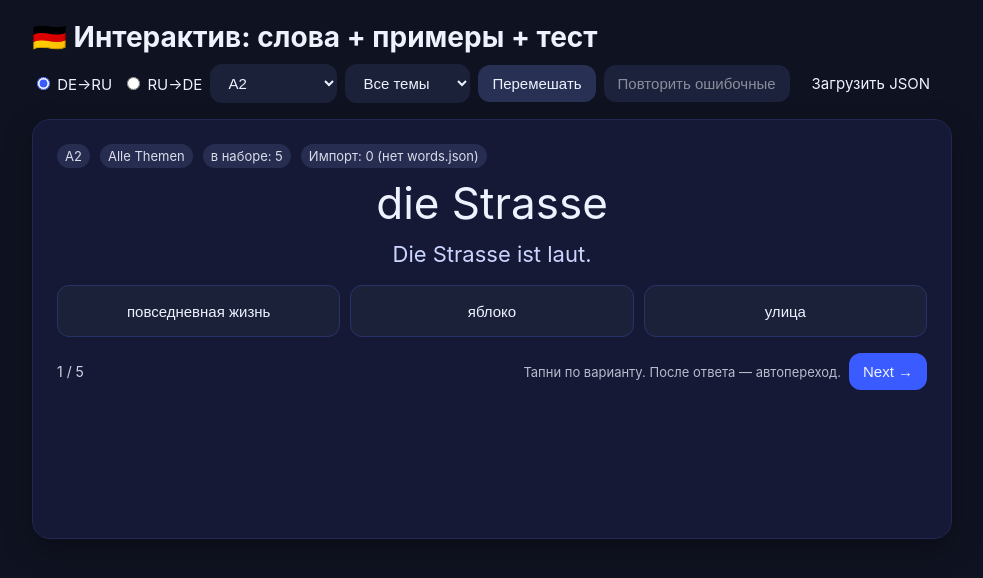
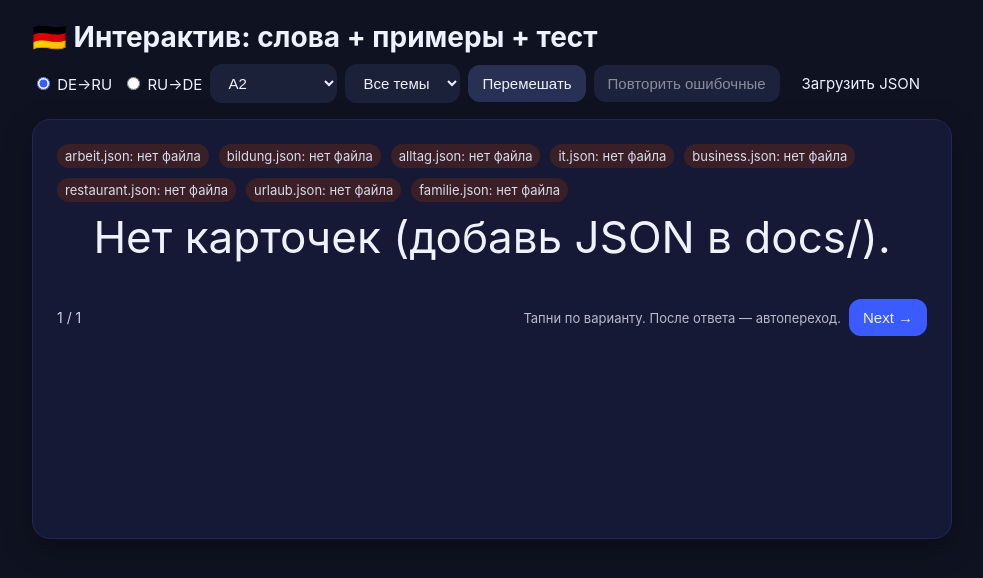
Before and after one commit to FessApostol/Deutschlernen, a plain HTML site: page docs/index.html in a window 1280 px wide. Shown: the whole page, without its empty margins (148-1131 px from the left). Drawn offline with Linux system fonts and the light colour scheme; no server answers.

Commit message:
Update index.html

```diff
--- a/docs/index.html
+++ b/docs/index.html
@@ -31,15 +31,15 @@
   /* ====== РАЗМЕРЫ ТЕКСТА (меняй тут) ====== */
   .prompt{
     /* ⬇️ увеличь/уменьши этот размер по вкусу */
-    font-size: clamp(26px, 6.2vw, 44px); /* БЫЛО 34px */
+    font-size: clamp(26px, 6.2vw, 44px);
     margin:8px 0 6px; line-height:1.25; word-break:break-word;
-    text-align:center;   /* центрируем слово */
+    text-align:center;
   }
   .example{
     /* ⬇️ увеличь/уменьши этот размер по вкусу */
-    font-size: clamp(16px, 3.8vw, 22px); /* БЫЛО 18px */
+    font-size: clamp(16px, 3.8vw, 22px);
     color:#cbd5ff; margin: 10px 0 18px;
-    text-align:center;   /* центрируем пример */
+    text-align:center;
   }
 
   .options{display:grid;grid-template-columns:1fr;gap:10px;width:100%;margin-top:8px}
@@ -74,18 +74,18 @@
       </select>
       <button class="secondary" id="btnShuffle">Перемешать</button>
       <button class="secondary" id="btnWrong" disabled>Повторить ошибочные</button>
+
+      <!-- Ручной импорт при желании -->
       <label class="secondary" for="fileInput" style="display:inline-block;padding:10px 14px;border-radius:12px;cursor:pointer;">Загрузить JSON</label>
       <input type="file" id="fileInput" accept=".json,application/json" />
-      <!-- Кнопки Next/таймер ПЕРЕНЕСЕНЫ ВНИЗ (во footer) -->
+      <!-- Кнопка Next с таймером внизу -->
     </div>
   </header>
 
   <div class="card">
-    <div class="level-topic">
-      <span class="badge" id="levelBadge">A2</span>
-      <span class="badge" id="topicBadge">Alltag</span>
-      <span class="badge" id="metaCount">—</span>
-      <span class="badge" id="importInfo" title="Сколько записей подгружено?">…</span>
+    <div class="level-topic" id="importBadges">
+      <!-- сюда выведем бейджи по файлам -->
+      <span class="badge">Загрузка словарей…</span>
     </div>
 
     <div class="prompt" id="prompt">—</div>
@@ -109,29 +109,20 @@
 /* ========= ПАРАМЕТРЫ ========= */
 var AUTONEXT_SECONDS = 4; // ⬅️ Таймер автоперехода в секундах. Можешь менять.
 
-/* ========= ДЕМО-БАЗА (для старта). Большую базу загрузим из words.json ========= */
-var DEFAULT = {
-  A2: [
-    {level:"A2",topic:"Alltag",de:"der Alltag",ru:"повседневная жизнь",ex_de:"Im Alltag trinke ich morgens Kaffee.",ex_ru:"В повседневной жизни я пью кофе по утрам."},
-    {level:"A2",topic:"Zeit",de:"die Stunde",ru:"час",ex_de:"Der Kurs dauert eine Stunde.",ex_ru:"Курс длится один час."},
-    {level:"A2",topic:"Essen",de:"der Apfel",ru:"яблоко",ex_de:"Ich esse einen Apfel.",ex_ru:"Я ем яблоко."},
-    {level:"A2",topic:"Stadt",de:"die Strasse",ru:"улица",ex_de:"Die Strasse ist laut.",ex_ru:"Улица шумная."},
-    {level:"A2",topic:"Gesundheit",de:"der Arzt",ru:"врач",ex_de:"Ich habe einen Termin beim Arzt.",ex_ru:"У меня запись к врачу."}
-  ],
-  B1: [
-    {level:"B1",topic:"Arbeit",de:"die Voraussetzung",ru:"условие, предпосылка",ex_de:"Deutschkenntnisse sind eine Voraussetzung.",ex_ru:"Знание немецкого — условие."},
-    {level:"B1",topic:"Reisen",de:"die Unterkunft",ru:"жильё",ex_de:"Wir suchen eine guenstige Unterkunft.",ex_ru:"Мы ищем недорогое жильё."},
-    {level:"B1",topic:"Kommunikation",de:"sich erkundigen",ru:"осведомляться, справляться",ex_de:"Ich erkundige mich nach dem Preis.",ex_ru:"Я узнаю цену."}
-  ],
-  B2: [
-    {level:"B2",topic:"Arbeit",de:"die Herausforderung",ru:"вызов, сложная задача",ex_de:"Die neue Stelle ist eine Herausforderung.",ex_ru:"Новая должность — вызов."},
-    {level:"B2",topic:"Politik",de:"die Massnahme",ru:"мера",ex_de:"Die Regierung beschliesst neue Massnahmen.",ex_ru:"Правительство принимает новые меры."},
-    {level:"B2",topic:"Wissenschaft",de:"die Erkenntnis",ru:"познание, вывод",ex_de:"Die Studie fuehrt zu neuer Erkenntnis.",ex_ru:"Исследование приводит к новому выводу."}
-  ]
-};
+/* ========= ФАЙЛЫ ТЕМ (лежать в той же папке docs/) ========= */
+var TOPIC_FILES = [
+  "arbeit.json",
+  "bildung.json",
+  "alltag.json",
+  "it.json",
+  "business.json",
+  "restaurant.json",
+  "urlaub.json",
+  "familie.json"
+];
 
 /* ========= СОСТОЯНИЕ ========= */
-var DATA = JSON.parse(JSON.stringify(DEFAULT));
+var DATA = {A2:[], B1:[], B2:[]};  // без дефолтных слов
 var mode = "de2ru";       // de2ru | ru2de
 var level = "A2";         // A2 | B1 | B2 | ALL
 var topic = "all";
@@ -139,7 +130,7 @@ var source = [];          // активные карточки
 var order = [];           // порядок индексов
 var pointer = 0;          // позиция
 var answeredWrong = {};   // { orderIndex: true }
-var wrongCounter = 0;     // ⬅️ счётчик ошибок для кнопки
+var wrongCounter = 0;     // счётчик ошибок для кнопки
 
 var countdownTimer = null, countdownTimeout = null, secondsLeft = AUTONEXT_SECONDS;
 
@@ -151,15 +142,12 @@ var btnWrong      = document.getElementById('btnWrong');
 var btnNext       = document.getElementById('btnNext');
 var fileInput     = document.getElementById('fileInput');
 
-var levelBadge    = document.getElementById('levelBadge');
-var topicBadge    = document.getElementById('topicBadge');
-var metaCount     = document.getElementById('metaCount');
-var importInfo    = document.getElementById('importInfo');
 var promptEl      = document.getElementById('prompt');
 var exampleEl     = document.getElementById('example');
 var optionsEl     = document.getElementById('options');
 var progressEl    = document.getElementById('progress');
 var errEl         = document.getElementById('err');
+var importBadges  = document.getElementById('importBadges');
 
 /* ========= УТИЛЫ ========= */
 function shuffle(arr){ for(var i=arr.length-1;i>0;i--){var j=Math.floor(Math.random()*(i+1)); var t=arr[i]; arr[i]=arr[j]; arr[j]=t;} return arr; }
@@ -184,19 +172,44 @@ function flatAllLevels(){ return [].concat(DATA.A2||[], DATA.B1||[], DATA.B2||[]
   // загрузка JSON вручную
   fileInput.addEventListener('change', onJsonChosen);
 
-  // автозагрузка words.json (если лежит рядом)
-  autoFetchWordsJSON();
-
-  rebuildTopics();
-  applyFilters();
+  // автоподгрузка всех файлов тем
+  loadTopicFiles();
 })();
 
-/* ==== автозагрузка words.json с GitHub Pages ==== */
-function autoFetchWordsJSON(){
-  fetch('words.json', {cache:'no-store'})
-    .then(function(r){ if(!r.ok) throw new Error('HTTP '+r.status); return r.json(); })
-    .then(function(arr){ var added = mergeImported(arr); importInfo.textContent = 'Импорт: '+added+' записей'; })
-    .catch(function(){ importInfo.textContent = 'Импорт: 0 (нет words.json)'; });
+/* ==== загрузка всех файлов по списку ==== */
+function loadTopicFiles(){
+  importBadges.innerHTML = "";
+  var loadedCount = 0;
+  TOPIC_FILES.forEach(function(fname){
+    fetch(fname+'?t='+(Date.now()), {cache:'no-store'})
+      .then(function(r){
+        if(!r.ok) throw new Error('HTTP '+r.status);
+        return r.json();
+      })
+      .then(function(arr){
+        var added = mergeImported(arr||[]);
+        badge(fname, 'ok', added+' шт');
+      })
+      .catch(function(err){
+        badge(fname, 'fail', 'нет файла');
+      })
+      .finally(function(){
+        loadedCount++;
+        if (loadedCount===TOPIC_FILES.length){
+          rebuildTopics();
+          applyFilters();
+        }
+      });
+  });
+}
+
+function badge(name, status, text){
+  var span = document.createElement('span');
+  span.className = 'badge';
+  span.textContent = name+': '+text;
+  if(status==='ok') span.style.background = '#1e3a2a';
+  if(status==='fail') span.style.background = '#402026';
+  importBadges.appendChild(span);
 }
 
 function mergeImported(arr){
@@ -216,13 +229,12 @@ function mergeImported(arr){
     });
     added++;
   }
-  if (added>0){ rebuildTopics(); applyFilters(); }
   return added;
 }
 
 /* ========= ФИЛЬТРЫ/РЕНДЕР ========= */
 function rebuildTopics(){
-  var data = (level==="ALL") ? flatAllLevels() : (DATA[level]||[]);
+  var data = flatAllLevels();
   var topicsMap = {};
   for (var i=0;i<data.length;i++){ topicsMap[data[i].topic] = true; }
   var topics = Object.keys(topicsMap).sort();
@@ -234,9 +246,11 @@ function rebuildTopics(){
 }
 
 function applyFilters(){
-  var base = (level==="ALL") ? flatAllLevels() : (DATA[level]||[]);
+  var base;
+  if (level==="ALL") base = flatAllLevels();
+  else base = (DATA[level]||[]);
   source = (topic==='all') ? base : base.filter(function(w){ return w.topic===topic; });
-  if (!source || !source.length) source = base.length? base : flatAllLevels();
+  if (!source || !source.length) { promptEl.textContent="Нет карточек (добавь JSON в docs/)."; exampleEl.textContent=""; optionsEl.innerHTML=""; return; }
   answeredWrong = {};
   wrongCounter = 0;
   updateWrongButton();
@@ -254,16 +268,12 @@ function resetOrder(){
 
 function updateMeta(){
   progressEl.textContent = Math.min(pointer+1, order.length) + " / " + order.length;
-  levelBadge.textContent = (level==="ALL") ? "A2–B2" : level;
-  topicBadge.textContent = (topic==='all') ? "Alle Themen" : topic;
-  metaCount.textContent  = "в наборе: " + order.length;
 }
 
 function renderCard(){
   try{
     if (!order.length){ promptEl.textContent="Нет карточек."; exampleEl.textContent=""; optionsEl.innerHTML=""; return; }
 
-    updateMeta(); errEl.textContent = "";
     var idx = order[pointer];
     var card = source[idx] || {};
 
@@ -277,7 +287,7 @@ function renderCard(){
     // варианты
     var pool = [];
     for (var i=0;i<source.length;i++) if (i!==idx) pool.push(source[i]);
-    if (pool.length < 2){ pool = (level==="ALL") ? flatAllLevels() : (DATA[level]||[]).slice(0); }
+    if (pool.length < 2){ pool = (DATA[level]||[]).slice(0); }
     shuffle(pool);
     var distractors = [];
     for (var k=0;k<pool.length && distractors.length<2;k++){
@@ -299,6 +309,7 @@ function renderCard(){
     }
     resetNextLabel();
   } catch(e){
+    console.error(e);
     errEl.textContent = "Ошибка: " + (e && e.message ? e.message : e);
   }
 }
@@ -376,7 +387,11 @@ function onJsonChosen(evt){
   reader.onload = function(){
     try{
       var arr = JSON.parse(reader.result || "[]");
-      var added = mergeImported(arr);
+      var added = 0;
+      // можно скормить сразу массив из разных тем
+      added += mergeImported(arr);
+      // после ручной загрузки пересобираем и показываем
+      rebuildTopics(); applyFilters();
       errEl.textContent = "Импортировано: " + added + " записей.";
       fileInput.value = "";
     } catch(e){
```
